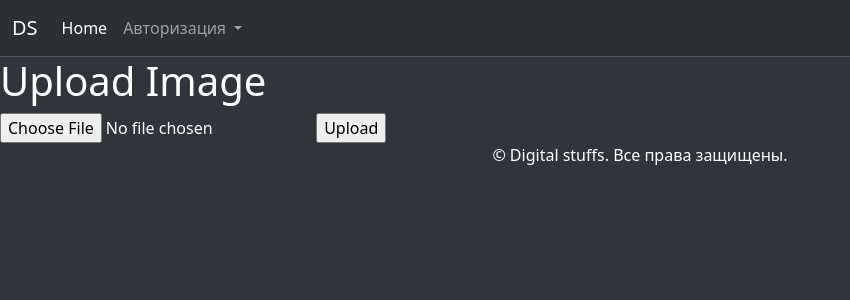
After one commit to mjDanny/GraduationProject, a Flask app: page /upload in a window 1280 px wide. The commit adds this page. Shown: the top 300 px of the page, without its empty margins (0-850 px from the left). Run offline with Flask 3, Linux system fonts and the light colour scheme.

```diff
--- a/data/all_models.py
+++ b/data/all_models.py
@@ -1,2 +1,3 @@
 from . import stuffs
 from . import users
+from . import image
--- a/main.py
+++ b/main.py
@@ -1,6 +1,10 @@
-from flask import Flask, render_template, redirect, request
+import os
+
+from flask import Flask, render_template, redirect, request, url_for
+from werkzeug.utils import secure_filename
 
 from data import db_session
+from data.image import Image
 from data.stuffs import Stuffs
 from data.users import User
 from forms.user import RegisterForm
@@ -11,6 +15,34 @@ app = Flask(__name__)  # создали экземпляр приложения
 app.config['SECRET_KEY'] = 'very secret key'
 login_manager = LoginManager()
 login_manager.init_app(app)
+app.config['UPLOAD_FOLDER'] = 'static/uploads'
+app.config['ALLOWED_EXTENSIONS'] = {'png', 'jpg', 'jpeg'}
+
+
+def allowed_file(filename):
+    return '.' in filename and \
+        filename.rsplit('.', 1)[1].lower() in app.config['ALLOWED_EXTENSIONS']
+
+
+@app.route('/upload', methods=['GET', 'POST'])
+def upload():
+    if request.method == 'POST':
+        if 'file' not in request.files:
+            return redirect(request.url)
+        file = request.files['file']
+        if file.filename == '':
+            return redirect(request.url)
+        db_sess = db_session.create_session()
+        if file and allowed_file(file.filename):
+            filename = secure_filename(file.filename)
+            file.save(os.path.join(app.config['UPLOAD_FOLDER'], filename))
+            new_image = Image(name=filename, path=os.path.join(app.config['UPLOAD_FOLDER'], filename))
+            db_sess.add(new_image)
+            db_sess.commit()
+            return redirect(url_for('index'))
+        else:
+            return redirect(request.url)
+    return render_template('upload.html')
 
 
 @login_manager.user_loader
--- a/templates/base.html
+++ b/templates/base.html
@@ -29,7 +29,7 @@
                         {{current_user.name}}
                     </a>
                     <ul class="dropdown-menu">
-                        <!--<li><a class="dropdown-item" href="/register">Регистрация</a></li>-->
+                        <li><a class="dropdown-item" href="/upload">Загрузить</a></li>
                         <li><a class="dropdown-item text-danger" title='Выйти' href="/logout">Выйти</a></li>
                     </ul>
                 </li>
--- /dev/null
+++ b/templates/upload.html
@@ -0,0 +1,9 @@
+{% extends "base.html" %}
+
+{% block main_content %}
+<h1>Upload Image</h1>
+    <form action="{{ url_for('upload') }}" method="post" enctype="multipart/form-data">
+        <input type="file" name="file">
+        <input type="submit" value="Upload">
+    </form>
+{% endblock %}
```
Also changed, not shown: data/image.py (added, +12 -0 lines), static/uploads/1.png (added).
